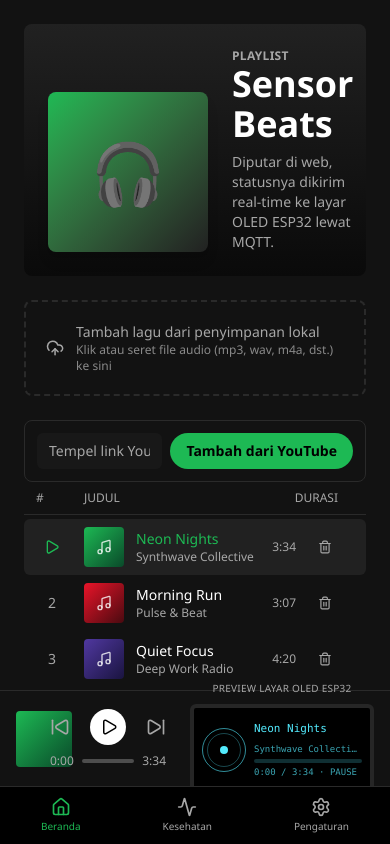
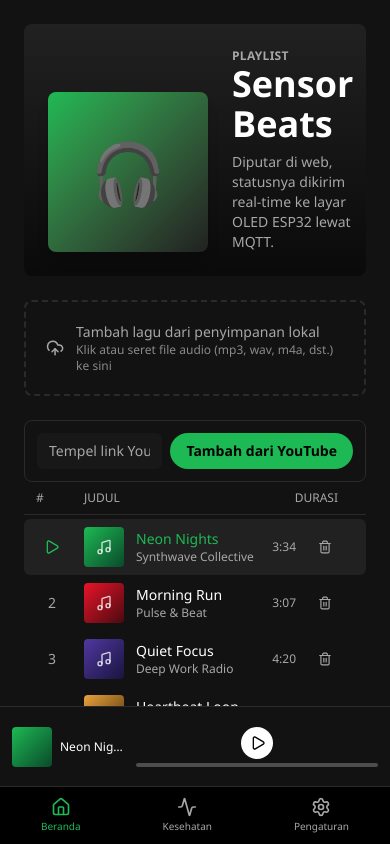
Before and after one commit to Dims2004/web-song, a React (Vite) app: page / in a window 390 px wide. Built offline with nearby package versions, Linux system fonts and the light colour scheme.

Commit message:
Update NowPlayingBar.tsx

```diff
--- a/src/components/NowPlayingBar.tsx
+++ b/src/components/NowPlayingBar.tsx
@@ -27,42 +27,43 @@ export function NowPlayingBar({
   onVolumeChange,
 }: NowPlayingBarProps) {
   if (!song) {
-    return <div className="h-24 border-t border-app-border bg-app-surface" />;
+    return <div className="h-20 border-t border-app-border bg-app-surface md:h-24" />;
   }
 
   const VolumeIcon = volume === 0 ? VolumeX : volume < 0.5 ? Volume1 : Volume2;
 
   return (
-    <div className="flex h-24 items-center justify-between gap-6 border-t border-app-border bg-app-surface px-4">
-      <div className="flex w-64 min-w-0 items-center gap-3">
+    <div className="flex h-20 items-center justify-between gap-3 border-t border-app-border bg-app-surface px-3 md:h-24 md:gap-6 md:px-4">
+      <div className="flex w-28 min-w-0 items-center gap-2 md:w-64 md:gap-3">
         <div
-          className="h-14 w-14 shrink-0 rounded"
+          className="h-10 w-10 shrink-0 rounded md:h-14 md:w-14"
           style={{ background: `linear-gradient(135deg, ${song.gradient[0]}, ${song.gradient[1]})` }}
         />
         <div className="min-w-0">
-          <p className="truncate text-sm font-medium">{song.title}</p>
-          <p className="truncate text-xs text-app-subtext">{song.artist}</p>
+          <p className="truncate text-xs font-medium md:text-sm">{song.title}</p>
+          <p className="hidden truncate text-xs text-app-subtext md:block">{song.artist}</p>
         </div>
       </div>
 
-      <div className="flex max-w-xl flex-1 flex-col items-center gap-2">
-        <div className="flex items-center gap-5">
-          <button onClick={onPrev} className="text-app-subtext hover:text-app-text" aria-label="Sebelumnya">
+      <div className="flex max-w-xl flex-1 flex-col items-center gap-1 md:gap-2">
+        <div className="flex items-center gap-3 md:gap-5">
+          <button onClick={onPrev} className="hidden text-app-subtext hover:text-app-text sm:block" aria-label="Sebelumnya">
             <SkipBack size={20} />
           </button>
           <button
             onClick={onToggle}
-            className="flex h-9 w-9 items-center justify-center rounded-full bg-white text-black transition hover:scale-105"
+            className="flex h-8 w-8 items-center justify-center rounded-full bg-white text-black transition hover:scale-105 md:h-9 md:w-9"
             aria-label={status === 'playing' ? 'Pause' : 'Play'}
           >
-            {status === 'playing' ? <Pause size={18} /> : <Play size={18} className="ml-0.5" />}
+            {status === 'playing' ? <Pause size={16} className="md:hidden" /> : <Play size={16} className="ml-0.5 md:hidden" />}
+            {status === 'playing' ? <Pause size={18} className="hidden md:block" /> : <Play size={18} className="ml-0.5 hidden md:block" />}
           </button>
-          <button onClick={onNext} className="text-app-subtext hover:text-app-text" aria-label="Berikutnya">
+          <button onClick={onNext} className="hidden text-app-subtext hover:text-app-text sm:block" aria-label="Berikutnya">
             <SkipForward size={20} />
           </button>
         </div>
         <div className="flex w-full items-center gap-2 text-xs text-app-subtext">
-          <span className="w-9 text-right">{formatTime(position)}</span>
+          <span className="hidden w-9 text-right sm:block">{formatTime(position)}</span>
           <input
             type="range"
             min={0}
@@ -77,13 +78,13 @@ export function NowPlayingBar({
               borderRadius: 999,
             }}
           />
-          <span className="w-9">{formatTime(song.duration)}</span>
+          <span className="hidden w-9 sm:block">{formatTime(song.duration)}</span>
         </div>
       </div>
 
-      <div className="flex w-64 items-center justify-end gap-4">
+      <div className="hidden w-64 items-center justify-end gap-4 lg:flex">
         <OledPreview song={song} status={status} position={position} />
-        <div className="hidden items-center gap-2 lg:flex">
+        <div className="flex items-center gap-2">
           <VolumeIcon size={18} className="text-app-subtext" />
           <input
             type="range"
```
